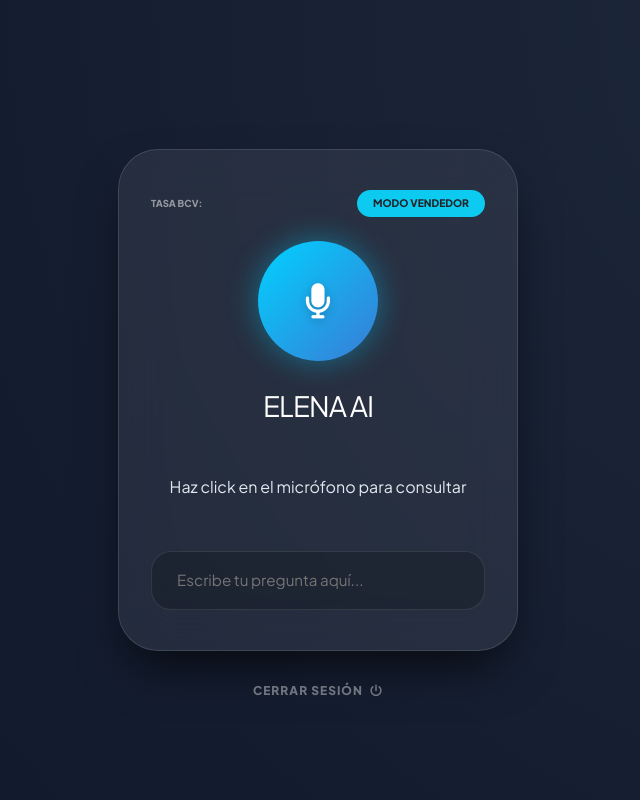
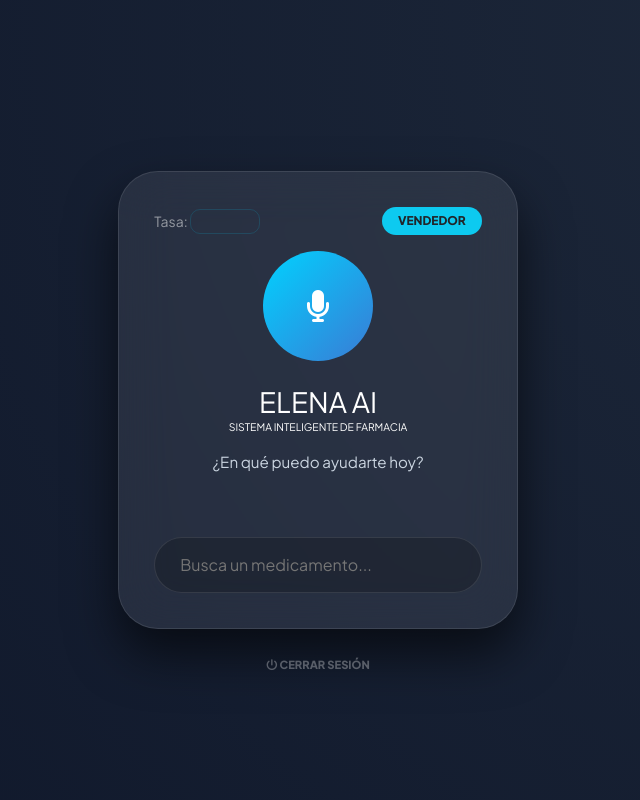
Before and after one commit to jesuspolo1986/asistente-IA, a Flask app: template templates/index.html in a window 1280 px wide. Shown: the whole page, without its empty margins (322-962 px from the left). Run offline with Flask 3, Linux system fonts and the light colour scheme; the template is opened without the code that fills it, so the values that code supplies are empty.

Commit message:
mejoras para imagen

```diff
--- a/templates/index.html
+++ b/templates/index.html
@@ -10,189 +10,107 @@
 
     <style>
         :root {
-            --primary: #00d2ff;
-            --secondary: #3a7bd5;
-            --admin: #a18cd1;
-            --error: #ff4b2b;
-            --whatsapp: #25d366;
-            --glass: rgba(255, 255, 255, 0.07);
-            --bg-dark: #0f172a;
+            --primary: #00d2ff; --secondary: #3a7bd5; --admin: #a18cd1;
+            --error: #ff4b2b; --whatsapp: #25d366; --glass: rgba(255, 255, 255, 0.08);
         }
 
         body {
             background: radial-gradient(circle at top right, #1e293b, #0f172a);
-            color: white;
-            height: 100vh;
-            display: flex;
-            align-items: center;
-            justify-content: center;
-            font-family: 'Plus Jakarta Sans', sans-serif;
-            transition: background 0.5s ease;
-            overflow: hidden;
-            margin: 0;
+            color: white; height: 100vh; display: flex; align-items: center; justify-content: center;
+            font-family: 'Plus Jakarta Sans', sans-serif; transition: 0.5s; overflow: hidden; margin: 0;
         }
 
         .admin-mode-bg { background: radial-gradient(circle at top right, #2d1b4e, #0f172a) !important; }
 
-        /* BANNER DE GRACIA */
-        .grace-banner {
-            position: fixed; top: 0; width: 100%; background: linear-gradient(90deg, #f39c12, #e67e22); color: white;
-            text-align: center; padding: 12px; font-weight: 600; z-index: 1000;
-            font-size: 0.85rem; display: flex; align-items: center; justify-content: center;
-            gap: 15px; box-shadow: 0 4px 15px rgba(0,0,0,0.3);
-        }
-        .btn-whatsapp-banner {
-            background: var(--whatsapp); color: white !important; padding: 6px 18px;
-            border-radius: 50px; text-decoration: none; font-size: 0.75rem;
-            display: flex; align-items: center; gap: 8px; font-weight: bold;
-            box-shadow: 0 4px 10px rgba(37, 211, 102, 0.3); transition: 0.3s;
+        .card-elena {
+            background: var(--glass); border-radius: 40px; padding: 2.2rem; width: 400px;
+            text-align: center; backdrop-filter: blur(25px); border: 1px solid rgba(255, 255, 255, 0.1);
+            box-shadow: 0 25px 50px rgba(0,0,0,0.6); position: relative;
         }
 
-        /* CARD PRINCIPAL GLASSMORPHISM */
-        .card-elena {
-            background: var(--glass);
-            border-radius: 40px;
-            padding: 2.5rem 2rem;
-            width: 400px;
-            text-align: center;
-            backdrop-filter: blur(25px);
-            border: 1px solid rgba(255, 255, 255, 0.12);
-            box-shadow: 0 25px 50px -12px rgba(0, 0, 0, 0.7);
-            position: relative;
-            transition: 0.4s cubic-bezier(0.175, 0.885, 0.32, 1.275);
+        /* --- VISUAL DE PRECIO PRO --- */
+        .price-card {
+            background: rgba(0,0,0,0.3); border-radius: 25px; padding: 18px; margin-bottom: 20px;
+            border: 1px solid rgba(255,255,255,0.1); display: none; animation: slideUp 0.5s cubic-bezier(0.175, 0.885, 0.32, 1.275);
         }
-        .admin-active { border-color: var(--admin); box-shadow: 0 25px 50px -12px rgba(161, 140, 209, 0.3); }
+        @keyframes slideUp { from { opacity: 0; transform: translateY(30px); } to { opacity: 1; transform: translateY(0); } }
 
-        /* AURA Y MICROFONO */
-        .aura { width: 120px; height: 120px; margin: 0 auto 1.8rem; position: relative; cursor: pointer; }
+        .img-producto {
+            width: 80px; height: 80px; border-radius: 18px; object-fit: cover;
+            margin-bottom: 12px; border: 2px solid var(--primary); background: white;
+            box-shadow: 0 0 15px rgba(0,210,255,0.3);
+        }
+
+        .val-bs { font-size: 1.4rem; font-weight: 800; color: white; }
+        .val-usd { font-size: 1.1rem; font-weight: 600; color: #4ade80; }
+
+        /* --- MICROFONO Y AURA --- */
+        .aura { width: 110px; height: 110px; margin: 0 auto 1.5rem; cursor: pointer; position: relative; }
         .aura-inner {
             inset: 0; position: absolute; border-radius: 50%;
             background: linear-gradient(135deg, var(--primary), var(--secondary));
-            display: flex; align-items: center; justify-content: center;
-            box-shadow: 0 0 30px rgba(0, 210, 255, 0.4);
-            transition: 0.5s ease;
+            display: flex; align-items: center; justify-content: center; transition: 0.4s;
         }
-        .aura-inner i { font-size: 2.2rem; color: white; text-shadow: 0 2px 10px rgba(0,0,0,0.2); }
+        .listening-active { animation: pulse-ring 1.2s infinite; box-shadow: 0 0 40px var(--primary); }
+        @keyframes pulse-ring { 0% { transform: scale(1); } 50% { transform: scale(1.1); } 100% { transform: scale(1); } }
 
-        .listening-active {
-            animation: pulse-ring 1.5s infinite;
-            box-shadow: 0 0 60px var(--primary) !important;
-        }
+        .res-box { min-height: 70px; margin-bottom: 1rem; font-size: 0.95rem; line-height: 1.4; color: #cbd5e1; }
 
-        @keyframes pulse-ring {
-            0% { transform: scale(1); box-shadow: 0 0 0 0 rgba(0, 210, 255, 0.7); }
-            70% { transform: scale(1.05); box-shadow: 0 0 0 20px rgba(0, 210, 255, 0); }
-            100% { transform: scale(1); box-shadow: 0 0 0 0 rgba(0, 210, 255, 0); }
-        }
+        .input-group-elena { background: rgba(0,0,0,0.2); border-radius: 50px; padding: 5px; border: 1px solid rgba(255,255,255,0.1); }
+        .input-elena { background: transparent; border: none; color: white; padding: 10px 20px; width: 100%; outline: none; }
 
-        /* DISPLAY DE RESPUESTA */
-        .res-box {
-            min-height: 80px; margin-bottom: 1.5rem; font-size: 1rem; color: #e2e8f0;
-            display: flex; align-items: center; justify-content: center; font-weight: 400;
-        }
-
-        /* TARJETA DE PRECIO (NUEVA) */
-        .price-card {
-            background: rgba(255,255,255,0.08);
-            border-radius: 20px;
-            padding: 15px;
-            margin-bottom: 20px;
-            border: 1px solid rgba(255,255,255,0.1);
-            display: none; /* Se activa con JS */
-            animation: slideUp 0.4s ease-out;
-        }
-        @keyframes slideUp { from { opacity: 0; transform: translateY(20px); } to { opacity: 1; transform: translateY(0); } }
-
-        /* INPUTS */
-        .input-group-elena {
-            position: relative;
-            background: rgba(0,0,0,0.2);
-            border-radius: 20px;
-            padding: 5px;
-            border: 1px solid rgba(255,255,255,0.1);
-        }
-        .input-elena {
-            background: transparent; border: none; color: white; padding: 12px 20px;
-            width: 100%; outline: none; font-size: 0.95rem;
-        }
-
-        #tasaInput {
-            background: rgba(255,255,255,0.1); border: 1px solid rgba(0,210,255,0.2);
-            color: #00d2ff; width: 75px; text-align: center; border-radius: 12px; font-weight: 800;
-        }
-        #tasaInput[readonly] { background: transparent; border: none; color: #64748b; }
-
-        .btn-admin {
-            background: linear-gradient(135deg, #a18cd1 0%, #fbc2eb 100%);
-            border: none; border-radius: 15px; font-weight: bold; padding: 12px;
-        }
-
-        .logout-link {
-            position: absolute; bottom: -50px; left: 50%; transform: translateX(-50%);
-            color: rgba(255,255,255,0.4); text-decoration: none; font-size: 0.75rem;
-            letter-spacing: 1px; transition: 0.3s;
-        }
-        .logout-link:hover { color: white; text-shadow: 0 0 10px white; }
+        #tasaInput { background: transparent; border: 1px solid rgba(0,210,255,0.3); color: var(--primary); width: 70px; text-align: center; border-radius: 10px; font-weight: bold; }
+        #labelModo { cursor: pointer; transition: 0.3s; }
+        #labelModo:hover { transform: scale(1.1); }
+        .logout-link { position: absolute; bottom: -45px; left: 50%; transform: translateX(-50%); color: rgba(255,255,255,0.3); text-decoration: none; font-size: 0.7rem; font-weight: bold; }
     </style>
 </head>
 <body id="body">
 
-    {% if dias_restantes is defined and dias_restantes <= 0 %}
-    <div class="grace-banner">
-        <span><i class="fas fa-clock me-2"></i> Suscripción vencida (Periodo de gracia)</span>
-        <a href="https://wa.me/584128598727?text=Renovación%20Elena%20AI:%20{{ email }}" target="_blank" class="btn-whatsapp-banner">
-            <i class="fab fa-whatsapp"></i> RENOVAR AHORA
-        </a>
-    </div>
-    {% endif %}
-
     <div class="card-elena" id="mainCard">
-        <div class="d-flex justify-content-between mb-4 align-items-center">
-            <div class="small fw-bold text-uppercase tracking-wider opacity-50" style="font-size: 0.6rem;">
-                Tasa BCV: <input type="number" id="tasaInput" step="0.01" value="{{ tasa }}" readonly onchange="sincronizarTasa()">
-            </div>
-            <div id="labelModo" class="badge rounded-pill bg-info text-dark px-3 py-2" style="cursor: pointer; font-size: 0.65rem;" onclick="desactivarAdmin()">
-                MODO VENDEDOR
-            </div>
+        <div class="d-flex justify-content-between mb-3 align-items-center">
+            <div class="small opacity-50">Tasa: <input type="number" id="tasaInput" step="0.01" value="{{ tasa }}" readonly onchange="sincronizarTasa()"></div>
+            <div id="labelModo" class="badge rounded-pill bg-info text-dark px-3 py-2 fw-bold" onclick="desactivarAdmin()">VENDEDOR</div>
         </div>
 
         <div class="aura" onclick="escuchar()">
             <div class="aura-inner" id="auraCircle">
-                <i class="fas fa-microphone" id="micIcon"></i>
+                <i class="fas fa-microphone fa-2x"></i>
             </div>
         </div>
 
-        <h3 class="fw-800 mb-1" style="letter-spacing: -1px;">ELENA AI</h3>
-        <p class="opacity-40 mb-4" style="font-size: 0.7rem;">{{ email }}</p>
+        <h3 class="fw-800 mb-0">ELENA AI</h3>
+        <p class="opacity-40 mb-3" style="font-size: 0.65rem;">SISTEMA INTELIGENTE DE FARMACIA</p>
 
         <div id="priceDisplay" class="price-card">
-            <div id="productTitle" class="fw-bold text-info mb-1 small"></div>
-            <div class="row g-0 align-items-center">
-                <div class="col-6 border-end border-white border-opacity-10">
+            <img id="prodImg" src="" class="img-producto" onerror="this.src='https://cdn-icons-png.flaticon.com/512/883/883356.png'">
+            <div id="productTitle" class="fw-bold text-info mb-2 small text-uppercase"></div>
+            <div class="row g-0">
+                <div class="col-6">
+                    <div id="valBs" class="val-bs"></div>
                     <div class="small opacity-50" style="font-size: 0.6rem;">BOLÍVARES</div>
-                    <div id="valBs" class="fw-bold h5 mb-0"></div>
                 </div>
                 <div class="col-6">
+                    <div id="valUsd" class="val-usd"></div>
                     <div class="small opacity-50" style="font-size: 0.6rem;">DÓLARES</div>
-                    <div id="valUsd" class="fw-bold h5 mb-0 text-success"></div>
                 </div>
             </div>
         </div>
 
-        <div class="res-box" id="textoElena">Haz click en el micrófono para consultar</div>
+        <div class="res-box" id="textoElena">¿En qué puedo ayudarte hoy?</div>
 
         <div class="input-group-elena">
-            <input type="text" id="userInput" class="input-elena" placeholder="Escribe tu pregunta aquí..." onkeypress="if(event.key==='Enter') enviar()">
+            <input type="text" id="userInput" class="input-elena" placeholder="Busca un medicamento..." onkeypress="if(event.key==='Enter') enviar()">
         </div>
 
-        <div id="adminTools" style="display: none;" class="mt-4">
+        <div id="adminTools" style="display: none;" class="mt-3">
+            <button class="btn btn-sm w-100 fw-bold text-white shadow-sm" style="background: var(--admin); border-radius: 12px; padding: 10px;" onclick="document.getElementById('fileIn').click()">
+                <i class="fas fa-file-excel me-2"></i>ACTUALIZAR INVENTARIO
+            </button>
             <input type="file" id="fileIn" hidden onchange="subirExcel()">
-            <button class="btn btn-admin w-100 text-white shadow" onclick="document.getElementById('fileIn').click()">
-                <i class="fas fa-cloud-upload-alt me-2"></i>SUBIR INVENTARIO
-            </button>
         </div>
 
-        <a href="/logout" class="logout-link text-uppercase fw-bold">Cerrar sesión <i class="fas fa-power-off ms-1"></i></a>
+        <a href="/logout" class="logout-link uppercase"><i class="fas fa-power-off"></i> CERRAR SESIÓN</a>
     </div>
 
 <script>
@@ -204,51 +122,33 @@
         if(!synth) return;
         synth.cancel();
         const u = new SpeechSynthesisUtterance(msj.replace(/[📊|/]/g, ''));
-        u.lang = 'es-MX';
-        u.rate = 1.05;
+        u.lang = 'es-MX'; u.rate = 1.05;
         synth.speak(u);
     }
 
     function escuchar() {
-        if (!SpeechRecognition) { alert("Navegador no compatible."); return; }
+        if (!SpeechRecognition) return;
         const rec = new SpeechRecognition();
         rec.lang = 'es-VE';
-        const aura = document.getElementById('auraCircle');
-
         rec.onstart = () => {
-            document.getElementById('textoElena').innerText = "Elena te escucha...";
-            aura.classList.add('listening-active');
+            document.getElementById('auraCircle').classList.add('listening-active');
             document.getElementById('priceDisplay').style.display = "none";
+            document.getElementById('textoElena').innerText = "Escuchando...";
         };
-
         rec.onresult = (e) => {
-            const texto = e.results[0][0].transcript;
-            document.getElementById('userInput').value = texto;
+            document.getElementById('userInput').value = e.results[0][0].transcript;
             enviar();
         };
-
-        rec.onerror = () => {
-            document.getElementById('textoElena').innerText = "No logré escucharte...";
-            aura.classList.add('aura-error');
-        };
-
-        rec.onend = () => { aura.classList.remove('listening-active'); };
+        rec.onend = () => document.getElementById('auraCircle').classList.remove('listening-active');
         rec.start();
     }
 
     async function enviar() {
-        const query = document.getElementById('userInput').value.toLowerCase().trim();
+        const query = document.getElementById('userInput').value.trim();
         if(!query) return;
 
-        if (query === "activar modo vendedor" || query === "salir de gerencia") {
-            desactivarAdmin();
-            document.getElementById('userInput').value = "";
-            return;
-        }
-
         const res = await fetch('/preguntar', {
-            method: 'POST',
-            headers: {'Content-Type': 'application/json'},
+            method: 'POST', headers: {'Content-Type': 'application/json'},
             body: JSON.stringify({ pregunta: query, modo_admin: modoAdmin })
         });
         const data = await res.json();
@@ -256,27 +156,31 @@
         if(data.modo_admin) {
             activarAdmin();
             document.getElementById('textoElena').innerText = "Modo gerencia activo.";
-            hablar("Modo administrativo activado.");
         } else {
-            // Lógica para separar la respuesta y llenar la price-card
             const texto = data.respuesta;
             document.getElementById('textoElena').innerText = texto;
 
-            // Si la respuesta tiene formato de precio, mostramos la tarjeta
-            if(texto.includes("cuesta")) {
-                const partes = texto.split("cuesta");
-                const precios = texto.match(/[\d.,]+ con \d+/g) || texto.match(/[\d.,]+/g);
+            // --- MOTOR DE DETECCIÓN INTELIGENTE ---
+            const regexPrecio = /cuesta|vale/i;
+            if(regexPrecio.test(texto)) {
+                const partes = texto.split(regexPrecio);
+                const precios = texto.match(/(\d+[\d.,]*\s*con\s*\d+)|(\d+[\d.,]*)/g);
 
                 if(precios && precios.length >= 2) {
-                    document.getElementById('productTitle').innerText = partes[0].replace("El ", "").toUpperCase();
-                    document.getElementById('valBs').innerText = precios[0] + " Bs";
-                    document.getElementById('valUsd').innerText = precios[1] + " $";
+                    let nombre = partes[0].replace(/^(el|la|un|una)\s+/i, "").trim();
+                    document.getElementById('productTitle').innerText = nombre;
+                    document.getElementById('valBs').innerText = precios[0];
+                    document.getElementById('valUsd').innerText = precios[1];
+
+                    // BUSQUEDA DE IMAGEN AUTOMÁTICA
+                    const queryImg = encodeURIComponent(nombre + " medicamento caja");
+                    document.getElementById('prodImg').src = `https://api.duckduckgo.com/t/visual?q=${queryImg}`;
+
                     document.getElementById('priceDisplay').style.display = "block";
                 }
             } else {
                 document.getElementById('priceDisplay').style.display = "none";
             }
-
             hablar(texto);
         }
         document.getElementById('userInput').value = "";
@@ -285,44 +189,36 @@
     function activarAdmin() {
         modoAdmin = true;
         document.getElementById('body').classList.add('admin-mode-bg');
-        document.getElementById('mainCard').classList.add('admin-active');
         document.getElementById('labelModo').innerText = "GERENCIA";
-        document.getElementById('labelModo').className = "badge rounded-pill bg-warning text-dark px-3 py-2";
+        document.getElementById('labelModo').className = "badge rounded-pill bg-warning text-dark px-3 py-2 fw-bold";
         document.getElementById('adminTools').style.display = "block";
         document.getElementById('tasaInput').readOnly = false;
     }
 
     function desactivarAdmin() {
-        if(!modoAdmin) return;
         modoAdmin = false;
         document.getElementById('body').classList.remove('admin-mode-bg');
-        document.getElementById('mainCard').classList.remove('admin-active');
-        document.getElementById('labelModo').innerText = "MODO VENDEDOR";
-        document.getElementById('labelModo').className = "badge rounded-pill bg-info text-dark px-3 py-2";
+        document.getElementById('labelModo').innerText = "VENDEDOR";
+        document.getElementById('labelModo').className = "badge rounded-pill bg-info text-dark px-3 py-2 fw-bold";
         document.getElementById('adminTools').style.display = "none";
         document.getElementById('tasaInput').readOnly = true;
-        document.getElementById('textoElena').innerText = "Vendedor activo.";
-        hablar("Modo vendedor activado.");
     }
 
     async function sincronizarTasa() {
-        const nt = document.getElementById('tasaInput').value;
         await fetch('/preguntar', {
-            method: 'POST',
-            headers: {'Content-Type': 'application/json'},
-            body: JSON.stringify({ nueva_tasa: nt })
+            method: 'POST', headers: {'Content-Type': 'application/json'},
+            body: JSON.stringify({ nueva_tasa: document.getElementById('tasaInput').value })
         });
     }
 
     async function subirExcel() {
-        const fileIn = document.getElementById('fileIn');
         const fd = new FormData();
-        fd.append('archivo', fileIn.files[0]);
-        document.getElementById('textoElena').innerText = "Actualizando Base de Datos...";
+        fd.append('archivo', document.getElementById('fileIn').files[0]);
+        document.getElementById('textoElena').innerText = "Actualizando inventario...";
         const res = await fetch('/upload', { method: 'POST', body: fd });
         const data = await res.json();
         if(data.success) {
-            document.getElementById('textoElena').innerText = "¡Inventario listo!";
+            document.getElementById('textoElena').innerText = "¡Inventario cargado!";
             hablar("Inventario actualizado.");
         }
     }
```
Also changed, not shown: 1 other file.
